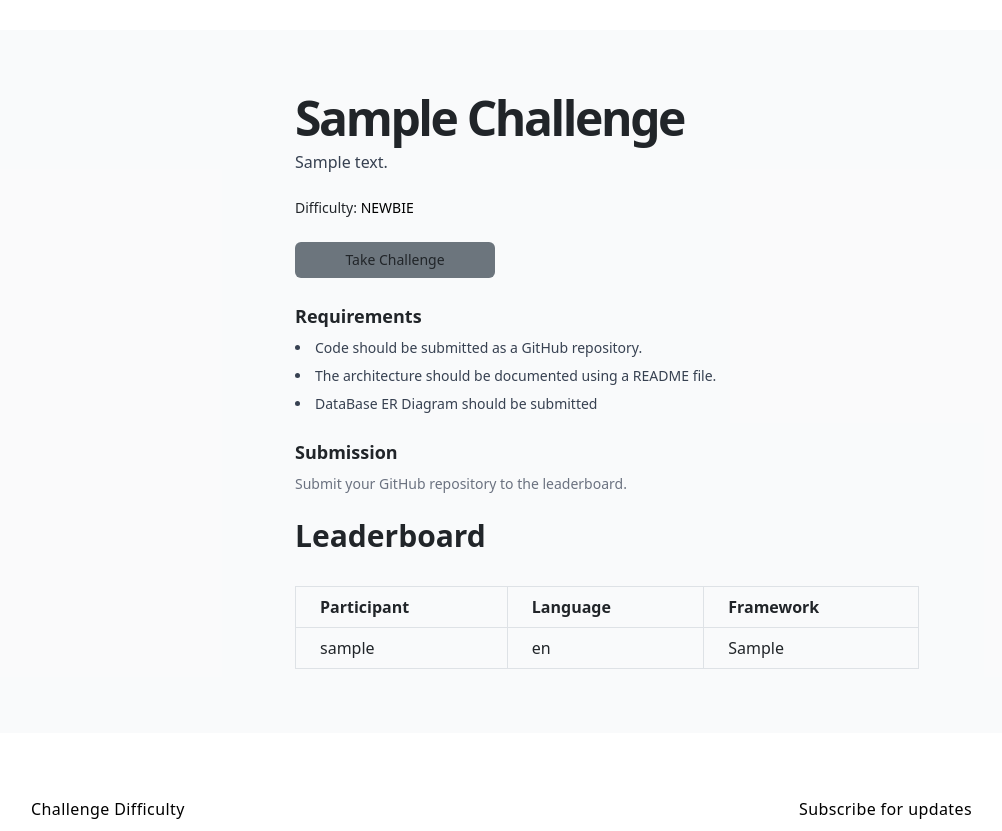
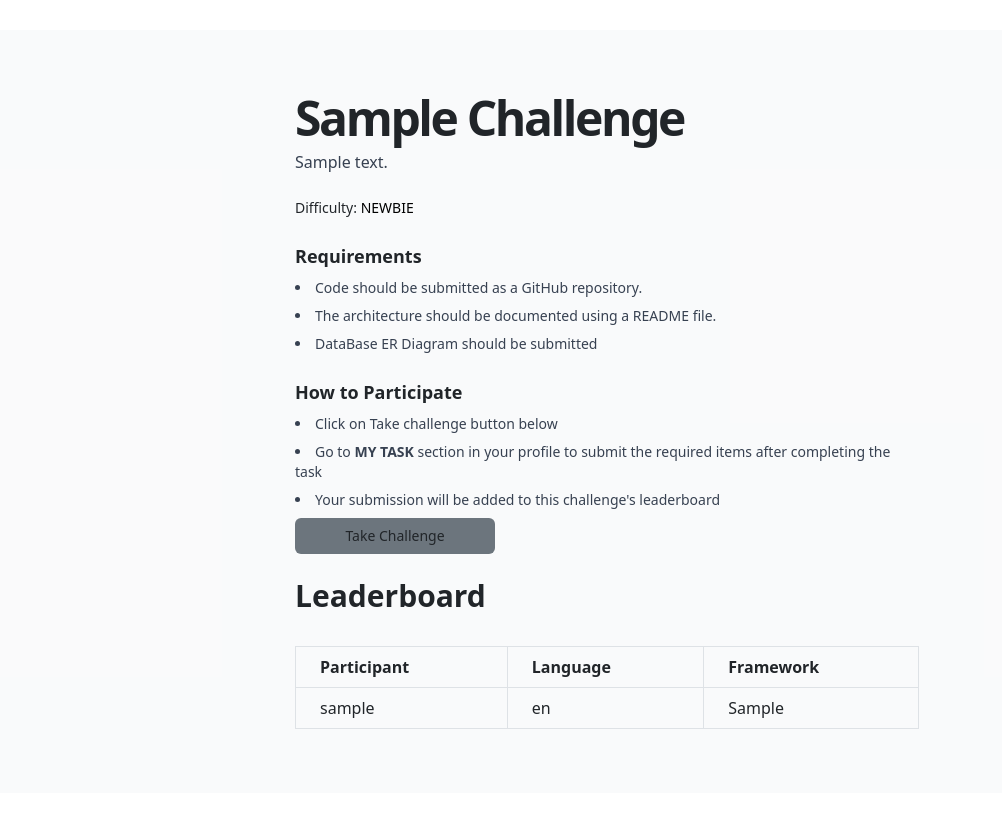
Before and after one commit to vbello-tech/BackEndGuru, a Django app: a page that uses Templates/Challenge/detail.html in a window 1280 px wide. Shown: the part 86-917 px from the top of the page, without its empty margins (33-1035 px from the left). Run offline with Django 5.2, Linux system fonts and the light colour scheme; tables that the repository leaves empty hold one stand-in row (values such as "Sample post"); some libraries are stand-ins or nearby versions.

Commit message:
make changes to detail page FE

```diff
--- a/Templates/Challenge/detail.html
+++ b/Templates/Challenge/detail.html
@@ -21,14 +21,6 @@
                     <div class="text-sm font-medium">Difficulty: <a class="text-black font-medium hover:underline" href="{% url 'challenge:level' level=challenge.difficulty %}">{{ challenge.difficulty }}</a></div>
                 </div>
             </div>
-            <div class="flex flex-col gap-1 min-[400px]:flex-row">
-                     <form method="post" action="{% url 'challenge:take_entry' %}">
-                        {% csrf_token %}
-                        <button class="inline-flex items-center justify-center whitespace-nowrap text-sm font-medium ring-offset-background transition-colors focus-visible:outline-none focus-visible:ring-2 focus-visible:ring-ring focus-visible:ring-offset-2 disabled:pointer-events-none disabled:opacity-50 bg-secondary bg-gray-900  hover:bg-primary/90 h-9 rounded-md px-3 w-full min-w-[200px]" name="challenge_id" value="{{ challenge.id }}" type="submit">
-                        Take Challenge</button>
-                    </form>
-                    <div id="message"></div>
-            </div>
             <div class="grid gap-2">
                 <h3 class="text-lg font-bold">Requirements</h3>
                 <ul class="list-disc list-inside grid gap-2 text-sm text-gray-700 dark:text-gray-800">
@@ -38,10 +30,20 @@
                 </ul>
             </div>
             <div class="grid gap-2">
-                <h3 class="text-lg font-bold">Submission</h3>
-                <p class="text-sm text-gray-500 dark:text-gray-800">
-                  Submit your GitHub repository to the leaderboard.
-                </p>
+                <h3 class="text-lg font-bold">How to Participate</h3>
+                <ul class="list-disc list-inside grid gap-2 text-sm text-gray-700 dark:text-gray-800">
+                    <li>Click on Take challenge button below</li>
+                    <li>Go to <b>MY TASK</b> section in your profile to submit the required items after completing the task</li>
+                    <li>Your submission will be added to this challenge's leaderboard</li>
+                </ul>
+                <div class="flex flex-col gap-1 min-[400px]:flex-row">
+                     <form method="post" action="{% url 'challenge:take_entry' %}">
+                        {% csrf_token %}
+                        <button class="inline-flex items-center justify-center whitespace-nowrap text-sm font-medium ring-offset-background transition-colors focus-visible:outline-none focus-visible:ring-2 focus-visible:ring-ring focus-visible:ring-offset-2 disabled:pointer-events-none disabled:opacity-50 bg-secondary bg-gray-900  hover:bg-primary/90 h-9 rounded-md px-3 w-full min-w-[200px]" name="challenge_id" value="{{ challenge.id }}" type="submit">
+                        Take Challenge</button>
+                    </form>
+                    <div id="message"></div>
+            </div>
             </div>
             <div class="grid gap-2">
                 <h3 class="text-3xl font-bold mb-4">Leaderboard</h3>
```
